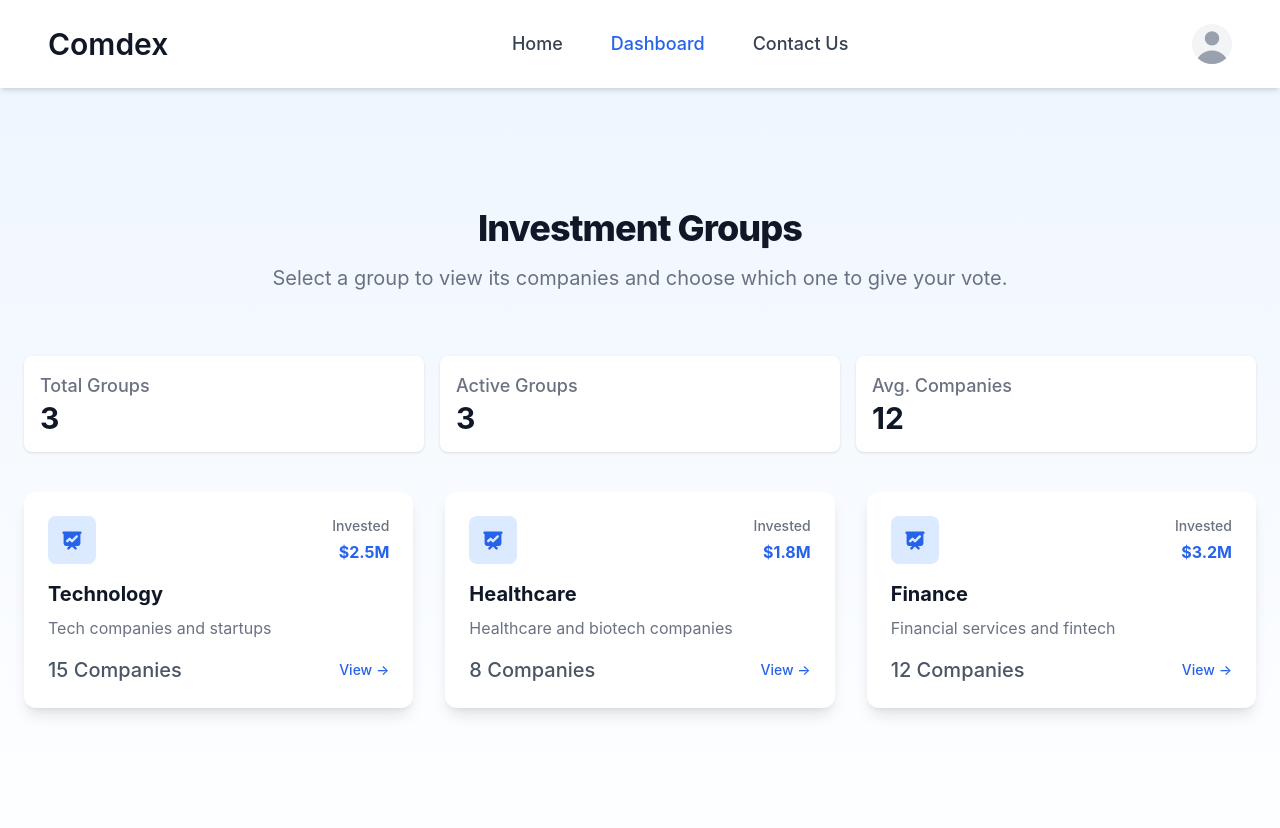
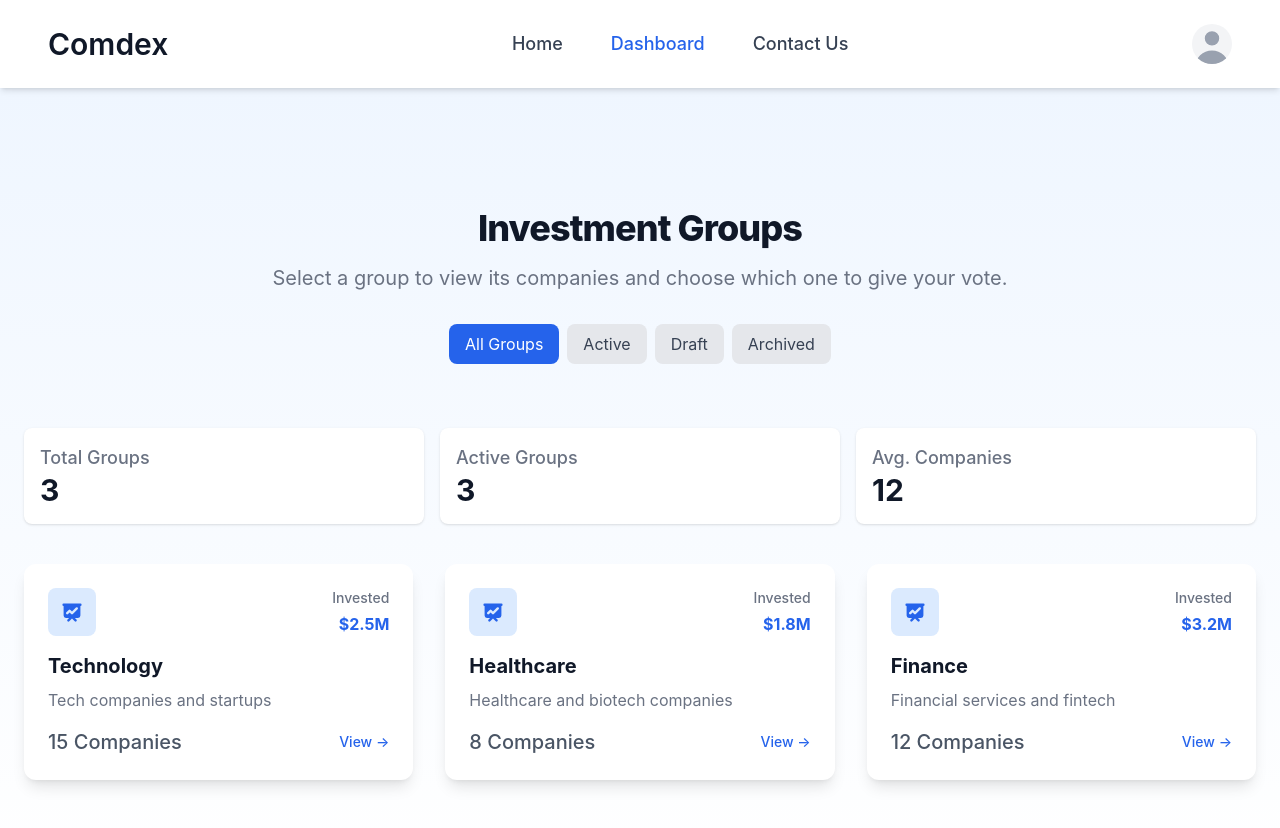
Before and after one commit to 1RedGuy/Biufet_No9, a Next.js app in the folder frontend/: page /dashboard in a window 1280 px wide. Shown: the top 828 px of the page. Built offline with nearby package versions, Linux system fonts and the light colour scheme.

Commit message:
auth pages centered vertically; dashboard Company box changes
Price and Market cap are glued on the bottom. The name of the company is on the top

```diff
--- a/frontend/src/app/dashboard/[groupId]/page.jsx
+++ b/frontend/src/app/dashboard/[groupId]/page.jsx
@@ -19,7 +19,6 @@ export default function GroupPage() {
         console.log(`Group page: Fetching data for index ID ${groupId}`);
         setLoading(true);
 
-        // Fetch index details and company stats in parallel
         const [indexDetails, indexCompaniesStats] = await Promise.all([
           indexesService.getIndexDetails(Number(groupId)),
           indexesService.getIndexCompaniesStats(Number(groupId)),
@@ -28,7 +27,6 @@ export default function GroupPage() {
         console.log("Group page: Received index details:", indexDetails);
         console.log("Group page: Received company stats:", indexCompaniesStats);
 
-        // Check if we got valid data back
         if (!indexDetails) {
           setError("Index not found or you do not have permission to view it");
           return;
@@ -50,13 +48,11 @@ export default function GroupPage() {
     }
   }, [groupId]);
 
-  // Handle back navigation
   const handleBack = () => {
     router.push("/dashboard");
   };
 
   if (loading) {
-    // Format values for display
     const totalInvestment = indexData?.total_investment
       ? `$${(indexData.total_investment / 1000000).toFixed(1)}M`
       : "$0M";
@@ -64,7 +60,6 @@ export default function GroupPage() {
     return (
       <section className="min-h-screen bg-gradient-to-b from-primary-50 to-white dark:from-primary-900 dark:to-gray-900">
         <div className="max-w-7xl mx-auto px-4 sm:px-6 lg:px-8 py-8">
-          {/* Group Header */}
           <div className="bg-white/80 backdrop-blur-sm dark:bg-gray-800/80 rounded-lg shadow-md p-6 mb-8">
             <div className="flex flex-col md:flex-row justify-between items-start md:items-center gap-4">
               <div>
@@ -84,6 +79,12 @@ export default function GroupPage() {
                     {totalInvestment}
                   </p>
                 </div>
+                <button
+                  className="px-6 py-2 bg-primary-600 text-white rounded-lg hover:bg-primary-700 transition-colors text-sm font-medium self-end"
+                  onClick={() => {}}
+                >
+                  Invest
+                </button>
               </div>
             </div>
           </div>
@@ -142,7 +143,6 @@ export default function GroupPage() {
     );
   }
 
-  // Format values for display
   const totalInvestment = indexData.total_investment
     ? `$${(indexData.total_investment / 1000000).toFixed(1)}M`
     : "$0M";
@@ -150,7 +150,6 @@ export default function GroupPage() {
   return (
     <section className="min-h-screen bg-gradient-to-b from-primary-50 to-white dark:from-primary-900 dark:to-gray-900">
       <div className="max-w-7xl mx-auto px-4 sm:px-6 lg:px-8 py-8">
-        {/* Navigation */}
         <div className="mb-6">
           <button
             onClick={handleBack}
@@ -174,7 +173,6 @@ export default function GroupPage() {
           </button>
         </div>
 
-        {/* Group Header */}
         <div className="bg-white/80 backdrop-blur-sm dark:bg-gray-800/80 rounded-lg shadow-md p-6 mb-8">
           <div className="flex flex-col md:flex-row justify-between items-start md:items-center gap-4">
             <div>
@@ -185,7 +183,7 @@ export default function GroupPage() {
                 {indexData.description}
               </p>
             </div>
-            <div className="flex flex-col sm:flex-row gap-4">
+            <div className="flex flex-col sm:flex-row items-center gap-4">
               <div className="text-right">
                 <p className="text-sm text-gray-500 dark:text-gray-400">
                   Total Investment
@@ -194,11 +192,16 @@ export default function GroupPage() {
                   {totalInvestment}
                 </p>
               </div>
+              <button
+                className="px-6 py-2 bg-primary-600 text-white rounded-lg hover:bg-primary-700 transition-colors text-sm font-medium"
+                onClick={() => {}}
+              >
+                Invest
+              </button>
             </div>
           </div>
         </div>
 
-        {/* Stats Cards */}
         {companyStats && (
           <div className="grid grid-cols-1 sm:grid-cols-3 gap-6 mb-8">
             <div className="bg-white/80 backdrop-blur-sm dark:bg-gray-800/80 rounded-lg shadow-md p-4">
@@ -228,7 +231,6 @@ export default function GroupPage() {
           </div>
         )}
 
-        {/* Companies Grid */}
         <h2 className="text-xl font-bold text-gray-900 dark:text-white mb-4">
           Companies
         </h2>
@@ -237,9 +239,9 @@ export default function GroupPage() {
             {indexData.companies.map((company) => (
               <div
                 key={company.id}
-                className="bg-white/80 backdrop-blur-sm dark:bg-gray-800/80 rounded-lg shadow-md p-6 hover:shadow-lg transition-all duration-300"
+                className="bg-white/80 backdrop-blur-sm dark:bg-gray-800/80 rounded-lg shadow-md p-6 hover:shadow-lg transition-all duration-300 flex flex-col h-full"
               >
-                <div className="flex items-start justify-between">
+                <div className="flex items-start justify-between mb-6">
                   <div>
                     <h3 className="text-lg font-semibold text-gray-900 dark:text-white group-hover:text-primary-600 dark:group-hover:text-primary-400 transition-colors">
                       {company.name}
@@ -261,8 +263,8 @@ export default function GroupPage() {
                     </span>
                   </div>
                 </div>
-                <div className="mt-4 flex justify-between items-end">
-                  <div>
+                <div className="mt-auto flex justify-between items-end">
+                  <div className="space-y-1">
                     <p className="text-sm text-gray-500 dark:text-gray-400">
                       Price: ${company.price?.toFixed(2) || "0.00"}
                     </p>
@@ -270,6 +272,12 @@ export default function GroupPage() {
                       Market Cap: ${(company.market_cap / 1000000).toFixed(1)}M
                     </p>
                   </div>
+                  <button
+                    className="ml-4 px-4 py-1.5 border border-primary-600 text-primary-600 hover:bg-primary-600 hover:text-white rounded-lg transition-colors text-sm font-medium"
+                    onClick={() => {}}
+                  >
+                    Vote
+                  </button>
                 </div>
               </div>
             ))}
--- a/frontend/src/app/dashboard/page.jsx
+++ b/frontend/src/app/dashboard/page.jsx
@@ -7,28 +7,28 @@ import indexesService from "@/network/indexes";
 export default function Dashboard() {
   const [indexes, setIndexes] = useState([]);
   const [loading, setLoading] = useState(true);
+  const [activeFilter, setActiveFilter] = useState('all');
   const [stats, setStats] = useState({
     total_indexes: 0,
     active_indexes: 0,
     average_companies_per_index: 0,
   });
 
-  // Fetch indexes and stats data on component mount
   useEffect(() => {
     const fetchData = async () => {
       try {
         console.log("Dashboard: Starting data fetch");
 
-        // Fetch indexes and stats in parallel
+        const statusParam = activeFilter !== 'all' ? { status: activeFilter } : {};
+
         const [indexesResponse, statsResponse] = await Promise.all([
-          indexesService.getIndexes({ status: "active" }),
+          indexesService.getIndexes(statusParam),
           indexesService.getIndexStats(),
         ]);
 
         console.log("Dashboard: Received indexes response:", indexesResponse);
         console.log("Dashboard: Received stats response:", statsResponse);
 
-        // Process indexes data
         const indexList = indexesResponse.results || [];
 
         const formattedIndexes = indexList.map((index) => ({
@@ -46,14 +46,13 @@ export default function Dashboard() {
         setStats(statsResponse);
       } catch (error) {
         console.error("Dashboard: Error fetching data:", error);
-        // The service will already return mock data on error
       } finally {
         setLoading(false);
       }
     };
 
     fetchData();
-  }, []);
+  }, [activeFilter]);
 
   if (loading) {
     return (
@@ -67,7 +66,6 @@ export default function Dashboard() {
     );
   }
 
-  // If no indexes are available, show a message
   if (indexes.length === 0) {
     return (
       <section className="min-h-screen bg-gradient-to-b from-primary-50 to-white dark:from-primary-900 dark:to-gray-900">
@@ -95,13 +93,55 @@ export default function Dashboard() {
           <h2 className="mb-4 text-4xl tracking-tight font-extrabold text-gray-900 dark:text-white">
             Investment Groups
           </h2>
-          <p className="text-gray-500 dark:text-gray-400 sm:text-xl">
+          <p className="text-gray-500 dark:text-gray-400 sm:text-xl mb-8">
             Select a group to view its companies and choose which one to give
             your vote.
           </p>
+
+          <div className="flex justify-center gap-2 mb-8">
+            <button
+              onClick={() => setActiveFilter('all')}
+              className={`px-4 py-2 rounded-lg transition-colors ${
+                activeFilter === 'all'
+                  ? 'bg-primary-600 text-white'
+                  : 'bg-gray-200 dark:bg-gray-700 text-gray-700 dark:text-gray-300 hover:bg-gray-300 dark:hover:bg-gray-600'
+              }`}
+            >
+              All Groups
+            </button>
+            <button
+              onClick={() => setActiveFilter('active')}
+              className={`px-4 py-2 rounded-lg transition-colors ${
+                activeFilter === 'active'
+                  ? 'bg-primary-600 text-white'
+                  : 'bg-gray-200 dark:bg-gray-700 text-gray-700 dark:text-gray-300 hover:bg-gray-300 dark:hover:bg-gray-600'
+              }`}
+            >
+              Active
+            </button>
+            <button
+              onClick={() => setActiveFilter('draft')}
+              className={`px-4 py-2 rounded-lg transition-colors ${
+                activeFilter === 'draft'
+                  ? 'bg-primary-600 text-white'
+                  : 'bg-gray-200 dark:bg-gray-700 text-gray-700 dark:text-gray-300 hover:bg-gray-300 dark:hover:bg-gray-600'
+              }`}
+            >
+              Draft
+            </button>
+            <button
+              onClick={() => setActiveFilter('archived')}
+              className={`px-4 py-2 rounded-lg transition-colors ${
+                activeFilter === 'archived'
+                  ? 'bg-primary-600 text-white'
+                  : 'bg-gray-200 dark:bg-gray-700 text-gray-700 dark:text-gray-300 hover:bg-gray-300 dark:hover:bg-gray-600'
+              }`}
+            >
+              Archived
+            </button>
+          </div>
         </div>
 
-        {/* Stats summary cards */}
         <div className="grid grid-cols-1 md:grid-cols-3 gap-4 mb-10">
           <div className="p-4 bg-white rounded-lg shadow dark:bg-gray-800">
             <h3 className="text-lg font-medium text-gray-500 dark:text-gray-400">
@@ -129,7 +169,6 @@ export default function Dashboard() {
           </div>
         </div>
 
-        {/* Index cards */}
         <div className="grid grid-cols-1 md:grid-cols-3 gap-8">
           {indexes.map((index) => (
             <Link
--- a/frontend/src/app/page.js
+++ b/frontend/src/app/page.js
@@ -49,7 +49,7 @@ export default function HeroPage() {
           <div className="relative h-[400px] md:h-[500px] lg:h-[600px] flex items-center justify-center">
             <div className="absolute inset-0 bg-gradient-to-r from-primary-500/10 to-primary-500/5 dark:from-primary-500/20 dark:to-primary-500/10 rounded-3xl transform rotate-3"></div>
             <Image
-              src="/hero-image.svg"
+              src="/hero.svg"
               alt="Hero illustration"
               fill
               className="object-contain p-8 transform -rotate-3 hover:rotate-0 transition-transform duration-500"
```
Also changed, not shown: frontend/src/app/contact/page.jsx (+0 -7 lines), frontend/public/hero.svg (added).
